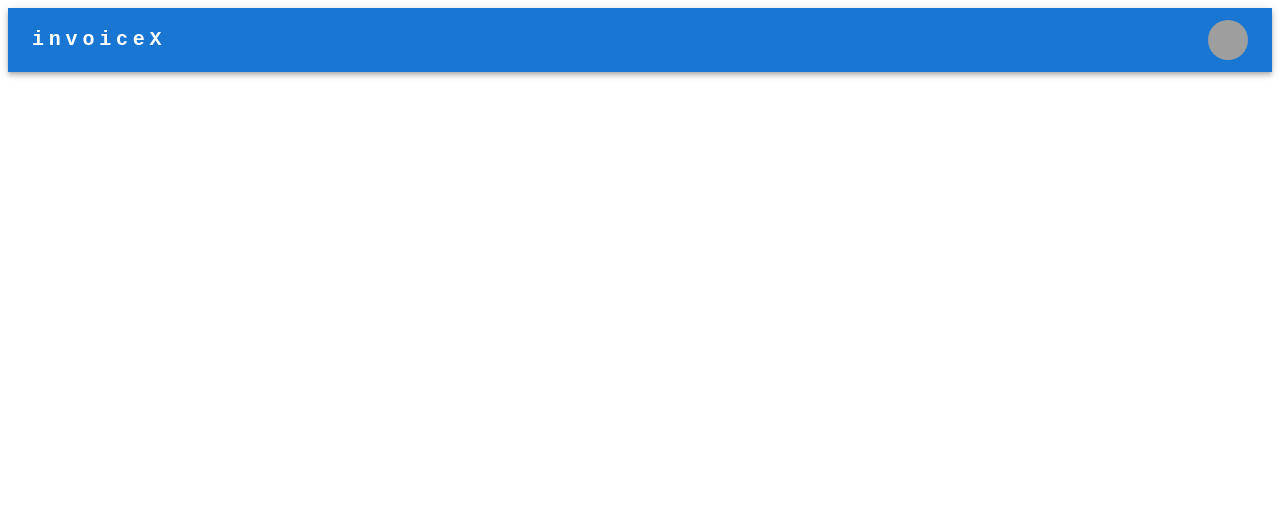
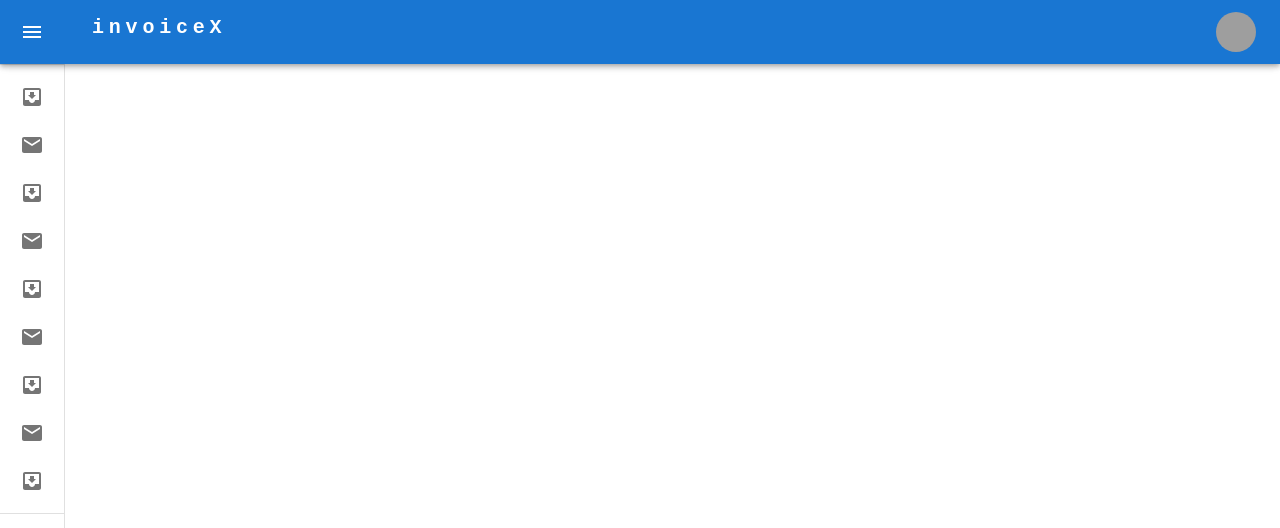
Before and after one commit to SAKILsCode/invoiceX, a React (Vite) app: page /dashboard in a window 1280 px wide. Shown: the top 528 px of the page. Built offline with nearby package versions, Linux system fonts and the light colour scheme; grey boxes are pictures that could not be loaded.

Commit message:
:heavy_plus_sign: [dashborad sidebar added]

```diff
--- a/src/App.jsx
+++ b/src/App.jsx
@@ -7,6 +7,7 @@
 
   return (
     <>
+
     <Dashboard></Dashboard>
     </>
   )
--- a/src/pages/Dashboard/index.jsx
+++ b/src/pages/Dashboard/index.jsx
@@ -1,22 +1,99 @@
 import * as React from 'react';
-import AppBar from '@mui/material/AppBar';
+import { styled, useTheme } from '@mui/material/styles';
 import Box from '@mui/material/Box';
+import MuiDrawer from '@mui/material/Drawer';
+import MuiAppBar from '@mui/material/AppBar';
 import Toolbar from '@mui/material/Toolbar';
+import List from '@mui/material/List';
+import CssBaseline from '@mui/material/CssBaseline';
+import Typography from '@mui/material/Typography';
+import Divider from '@mui/material/Divider';
 import IconButton from '@mui/material/IconButton';
-import Typography from '@mui/material/Typography';
+import MenuIcon from '@mui/icons-material/Menu';
+import ChevronLeftIcon from '@mui/icons-material/ChevronLeft';
+import ChevronRightIcon from '@mui/icons-material/ChevronRight';
+import ListItem from '@mui/material/ListItem';
+import ListItemButton from '@mui/material/ListItemButton';
+import ListItemIcon from '@mui/material/ListItemIcon';
+import ListItemText from '@mui/material/ListItemText';
+import InboxIcon from '@mui/icons-material/MoveToInbox';
+import MailIcon from '@mui/icons-material/Mail';
 import Menu from '@mui/material/Menu';
-import MenuIcon from '@mui/icons-material/Menu';
-import Container from '@mui/material/Container';
 import Avatar from '@mui/material/Avatar';
-import Button from '@mui/material/Button';
 import Tooltip from '@mui/material/Tooltip';
 import MenuItem from '@mui/material/MenuItem';
-import AdbIcon from '@mui/icons-material/Adb';
+import Container from '@mui/material/Container';
 
-const pages = ['Products', 'Pricing', 'Blog'];
+const drawerWidth = 240;
+
+const openedMixin = (theme) => ({
+  width: drawerWidth,
+  transition: theme.transitions.create('width', {
+    easing: theme.transitions.easing.sharp,
+    duration: theme.transitions.duration.enteringScreen,
+  }),
+  overflowX: 'hidden',
+});
+
+const closedMixin = (theme) => ({
+  transition: theme.transitions.create('width', {
+    easing: theme.transitions.easing.sharp,
+    duration: theme.transitions.duration.leavingScreen,
+  }),
+  overflowX: 'hidden',
+  width: `calc(${theme.spacing(7)} + 1px)`,
+  [theme.breakpoints.up('sm')]: {
+    width: `calc(${theme.spacing(8)} + 1px)`,
+  },
+});
+
+const DrawerHeader = styled('div')(({ theme }) => ({
+  display: 'flex',
+  alignItems: 'center',
+  justifyContent: 'flex-end',
+  padding: theme.spacing(0, 1),
+  // necessary for content to be below app bar
+  ...theme.mixins.toolbar,
+}));
+
+const AppBar = styled(MuiAppBar, {
+  shouldForwardProp: (prop) => prop !== 'open',
+})(({ theme, open }) => ({
+  zIndex: theme.zIndex.drawer + 1,
+  transition: theme.transitions.create(['width', 'margin'], {
+    easing: theme.transitions.easing.sharp,
+    duration: theme.transitions.duration.leavingScreen,
+  }),
+  ...(open && {
+    marginLeft: drawerWidth,
+    width: `calc(100% - ${drawerWidth}px)`,
+    transition: theme.transitions.create(['width', 'margin'], {
+      easing: theme.transitions.easing.sharp,
+      duration: theme.transitions.duration.enteringScreen,
+    }),
+  }),
+}));
+
+const Drawer = styled(MuiDrawer, { shouldForwardProp: (prop) => prop !== 'open' })(
+  ({ theme, open }) => ({
+    width: drawerWidth,
+    flexShrink: 0,
+    whiteSpace: 'nowrap',
+    boxSizing: 'border-box',
+    ...(open && {
+      ...openedMixin(theme),
+      '& .MuiDrawer-paper': openedMixin(theme),
+    }),
+    ...(!open && {
+      ...closedMixin(theme),
+      '& .MuiDrawer-paper': closedMixin(theme),
+    }),
+  }),
+);
+
+export default function Dashboard() {
+    const sideBarData = ['Invoice', 'AddInvoice', 'Invoice-Details', 'Add Product','Product List','Payment','Sign In','Sing Up','Report']
     const settings = ['Profile', 'Account', 'Dashboard', 'Logout'];
-
-function ResponsiveAppBar() {
     const [anchorElNav, setAnchorElNav] = React.useState(null);
     const [anchorElUser, setAnchorElUser] = React.useState(null);
 
@@ -35,10 +112,38 @@
       setAnchorElUser(null);
     };
 
+
+
+
+  const theme = useTheme();
+  const [open, setOpen] = React.useState(false);
+
+  const handleDrawerOpen = () => {
+    setOpen(true);
+  };
+
+  const handleDrawerClose = () => {
+    setOpen(false);
+  };
+
   return (
-    <AppBar position="static">
-      <Container maxWidth="xl">
-        <Toolbar disableGutters style={{ display: 'flex', justifyContent: 'space-between' }}>
+    <Box sx={{ display: 'flex' }}>
+        <CssBaseline />
+        <AppBar position="fixed" open={open}>
+            <Toolbar  >
+            <IconButton
+                color="inherit"
+                aria-label="open drawer"
+                onClick={handleDrawerOpen}
+                edge="start"
+                sx={{
+                marginRight: 5,
+                ...(open && { display: 'none' }),
+                }}
+            >
+                <MenuIcon />
+            </IconButton>
+            <Box  style={{  flexGrow: 1,display: 'flex', justifyContent: 'space-between' }}>
             <Typography
                 variant="h6"
                 noWrap
@@ -85,9 +190,49 @@
                 ))}
                 </Menu>
             </Box>
+            </Box>
+
             </Toolbar>
-      </Container>
         </AppBar>
+        <Drawer variant="permanent" open={open}>
+            <DrawerHeader>
+            <IconButton onClick={handleDrawerClose}>
+                {theme.direction === 'rtl' ? <ChevronRightIcon /> : <ChevronLeftIcon />}
+            </IconButton>
+            </DrawerHeader>
+            <Divider />
+            <List>
+            {sideBarData.map((text, index) => (
+                <ListItem key={text} disablePadding sx={{ display: 'block' }}>
+                <ListItemButton
+                    sx={{
+                    minHeight: 48,
+                    justifyContent: open ? 'initial' : 'center',
+                    px: 2.5,
+                    }}
+                >
+                    <ListItemIcon
+                    sx={{
+                        minWidth: 0,
+                        mr: open ? 3 : 'auto',
+                        justifyContent: 'center',
+                    }}
+                    >
+                    {index % 2 === 0 ? <InboxIcon /> : <MailIcon />}
+                    </ListItemIcon>
+                    <ListItemText primary={text} sx={{ opacity: open ? 1 : 0 }} />
+                </ListItemButton>
+                </ListItem>
+            ))}
+            </List>
+            <Divider />
+
+        </Drawer>
+        <Box component="main" sx={{ flexGrow: 1, p: 3 }}>
+
+
+        </Box>
+    </Box>
+
   );
 }
-export default ResponsiveAppBar;
```
Lines whose indentation alone changed are shown as unchanged.
